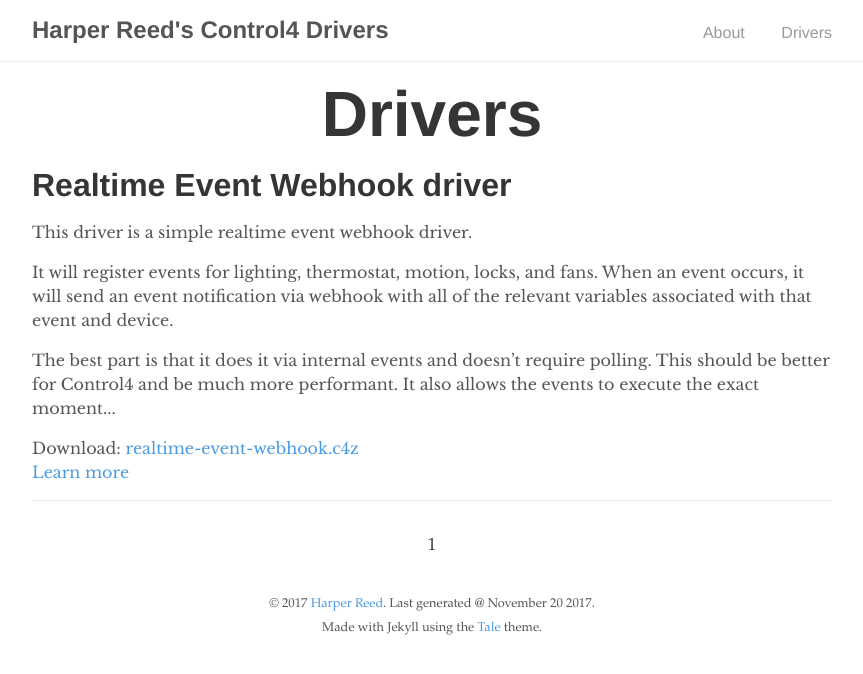
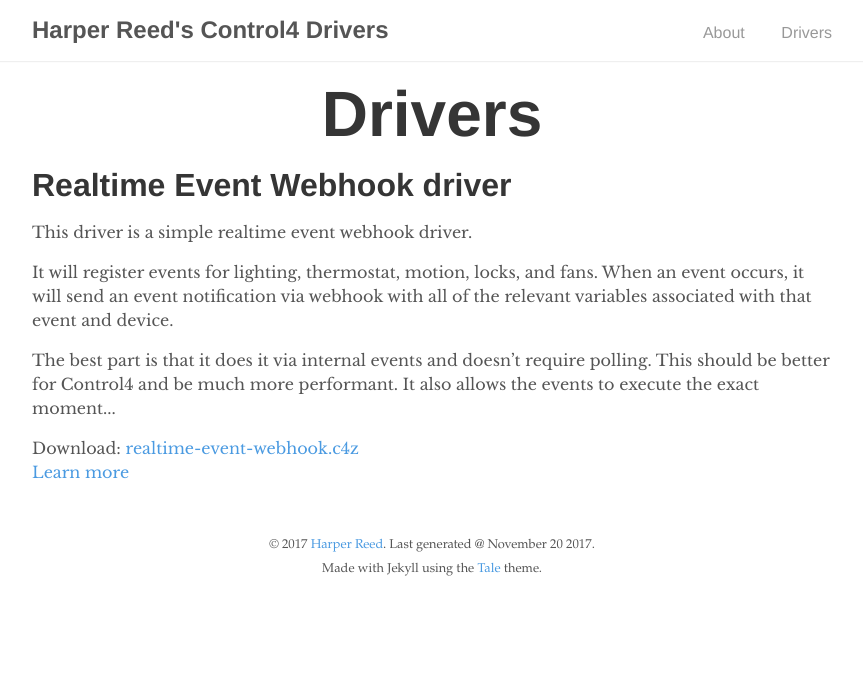
Before and after one commit to harperreed/control4-drivers, a Jekyll site: the page built from index.html, in a window 1280 px wide. Shown: the top 674 px of the page, without its empty margins (208-1071 px from the left). Built offline with Jekyll 4.4.1, drawn with Linux system fonts in a browser that asks for light colours; the list of posts is cut into pages by our own code.

Commit message:
removed pagination

```diff
--- a/_layouts/post.html
+++ b/_layouts/post.html
@@ -37,12 +37,6 @@
 
 
 <div class="pagination">
-  {% if page.next.url %}
-    <a href="{{ page.next.url | prepend: site.baseurl }}" class="left arrow">&#8592;</a>
-  {% endif %}
-  {% if page.previous.url %}
-    <a href="{{ page.previous.url | prepend: site.baseurl }}" class="right arrow">&#8594;</a>
-  {% endif %}
 
   <a href="#" class="top">Top</a>
 </div>
--- a/index.html
+++ b/index.html
@@ -14,7 +14,7 @@
 <h1 class="post-title">Drivers</h1>
 
 <div class="catalogue">
-  {% for post in paginator.posts %}
+  {% for post in site.posts %}
 
       <div>
         <a href="{{ post.url | prepend: site.baseurl }}" class="catalogue-item" onclick="ga('send', 'event', 'View {{ page.title }}', 'Index Title', 'click');"><h1 class="catalogue-title">{{ post.title }}</h1></a>
@@ -34,15 +34,4 @@
   {% endfor %}
 </div>
 
-<div class="pagination">
-  {% if paginator.previous_page %}
-    <a href="{{ paginator.previous_page_path | prepend: site.baseurl }}" class="left arrow">&#8592;</a>
-  {% endif %}
-  {% if paginator.next_page %}
-    <a href="{{ paginator.next_page_path | prepend: site.baseurl }}" class="right arrow">&#8594;</a>
-  {% endif %}
-
-  <span>{{ paginator.page }}</span>
-</div>
-
 {% endif %}
```
